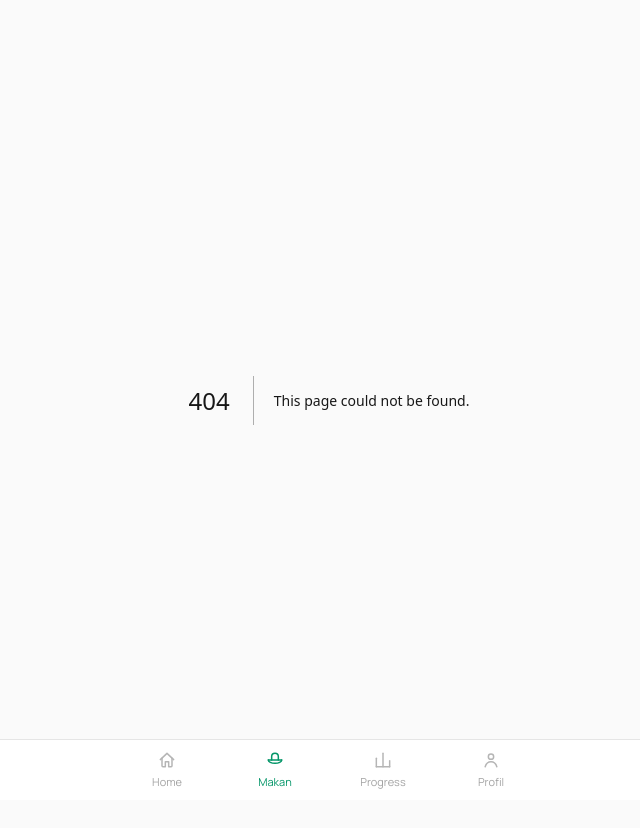
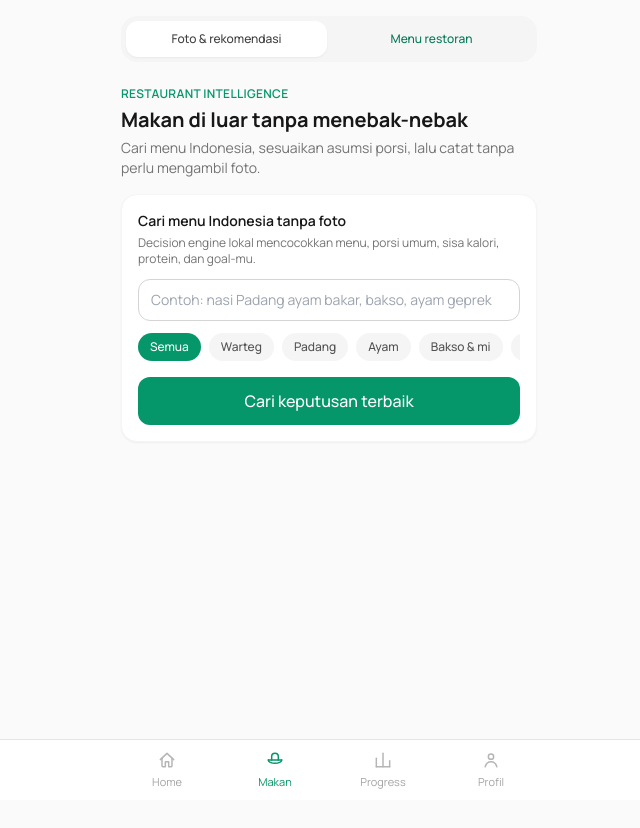
Before and after one commit to hafizna/menuju-kurus, a Next.js app: page /makan/restaurant in a window 1280 px wide. Before the commit this address had no page. Shown: the top 828 px of the page, without its empty margins (311-951 px from the left). After the commit the page ends 800 px from the top, so only its background shows below. Built offline with nearby package versions, Linux system fonts and the light colour scheme.

Commit message:
Add Restaurant Intelligence page

```diff
--- /dev/null
+++ b/app/makan/restaurant/page.tsx
@@ -0,0 +1,19 @@
+"use client";
+
+import RestaurantIntelligence from "@/components/RestaurantIntelligence";
+
+export default function RestaurantPage() {
+  return (
+    <div className="space-y-4 p-4">
+      <header className="pt-2">
+        <p className="text-xs font-semibold uppercase tracking-wide text-brand-600 dark:text-brand-400">Restaurant Intelligence</p>
+        <h1 className="mt-1 text-xl font-bold">Makan di luar tanpa menebak-nebak</h1>
+        <p className="mt-1 text-sm text-neutral-500">
+          Cari menu Indonesia, sesuaikan asumsi porsi, lalu catat tanpa perlu mengambil foto.
+        </p>
+      </header>
+
+      <RestaurantIntelligence onSaved={() => undefined} />
+    </div>
+  );
+}
```
